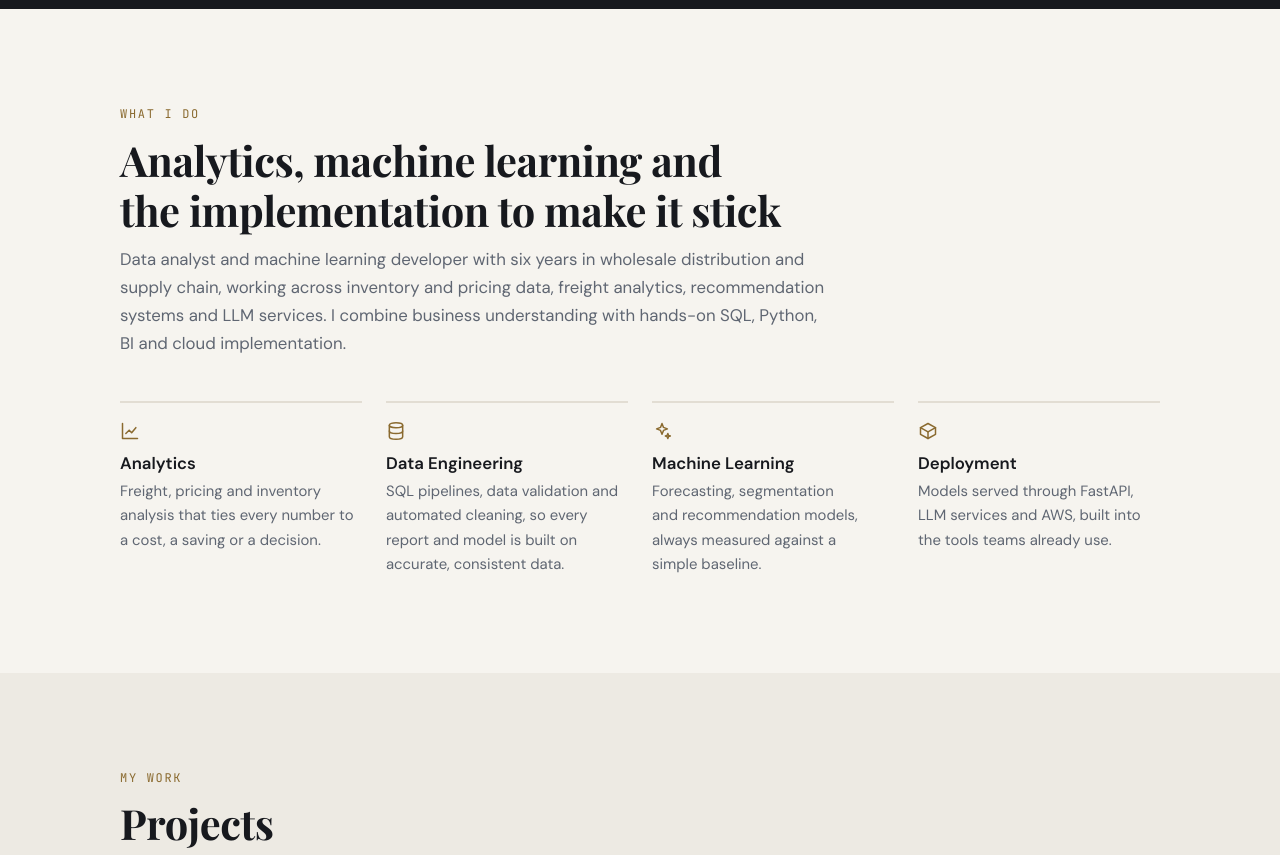
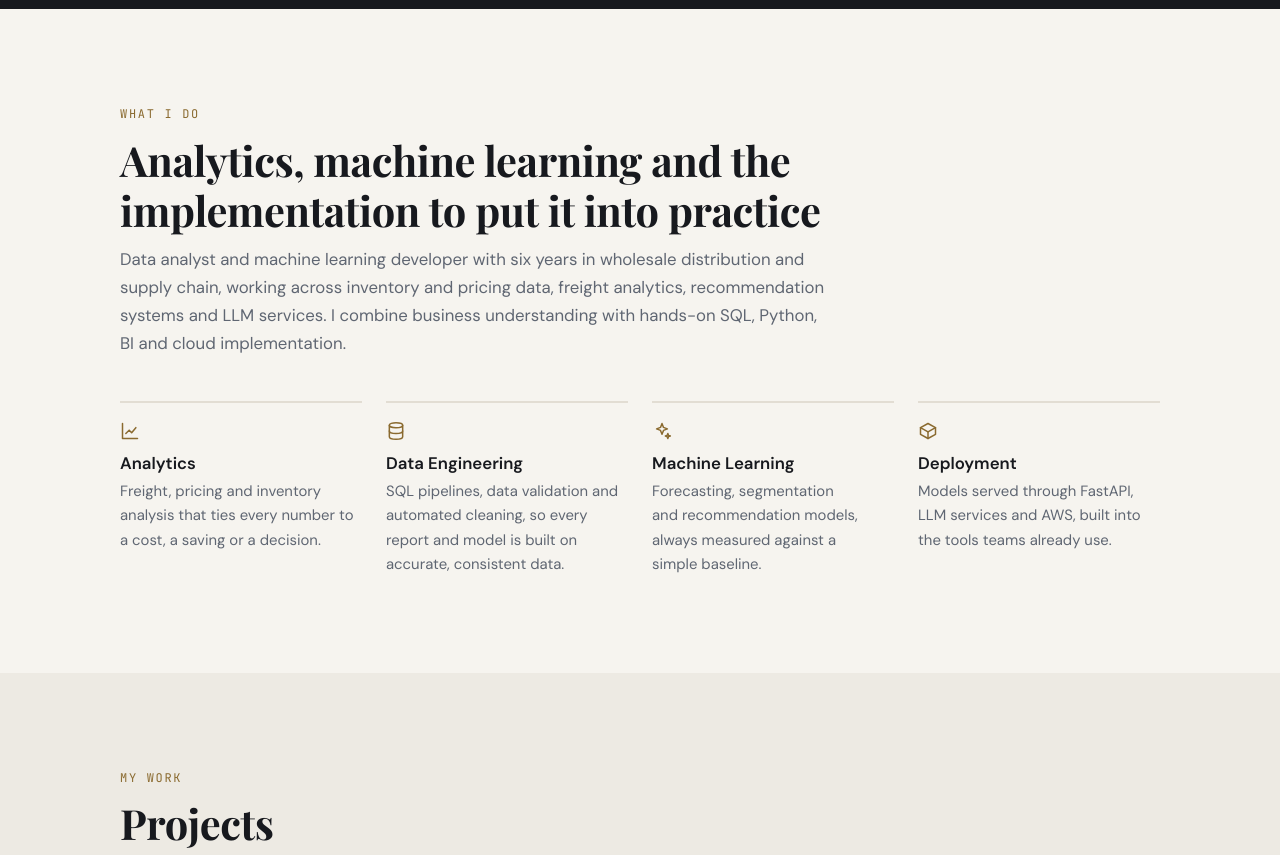
Before and after one commit to FreedomVAce/austinykw.github.io, an Astro site: page / in a window 1280 px wide. Shown: the part 820-1675 px from the top of the page. Built offline with nearby package versions, Linux system fonts and the light colour scheme; Astro itself is replaced by a stand-in of ours.

Commit message:
Reword the What I do heading

```diff
--- a/src/pages/index.astro
+++ b/src/pages/index.astro
@@ -42,7 +42,7 @@ const all = await getProjects();
     <div class="container">
       <div class="section-head">
         <p class="eyebrow">What I do</p>
-        <h2 class="section-title">Analytics, machine learning and the implementation to make it stick</h2>
+        <h2 class="section-title">Analytics, machine learning and the implementation to put it into practice</h2>
         <p class="section-lead">{profile.intro}</p>
       </div>
       <div class="grid caps">
```
